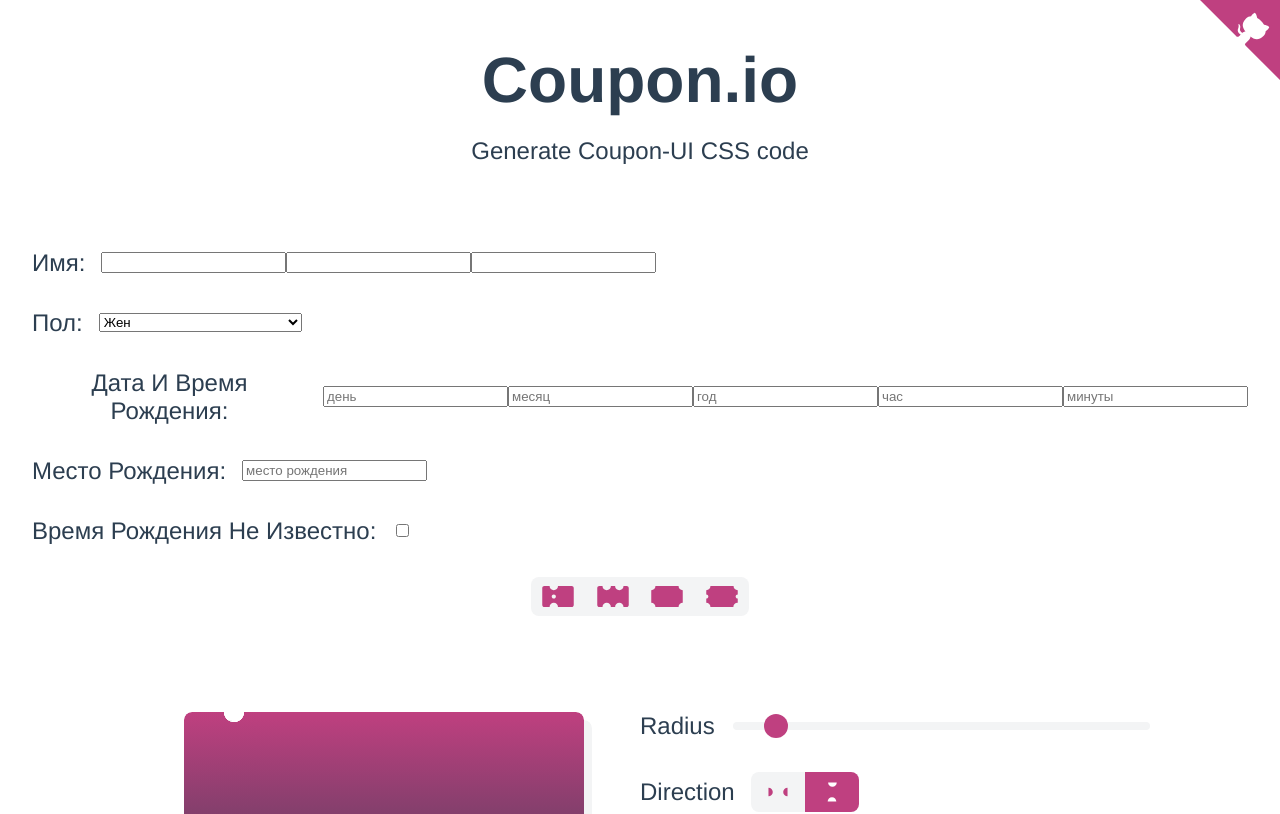
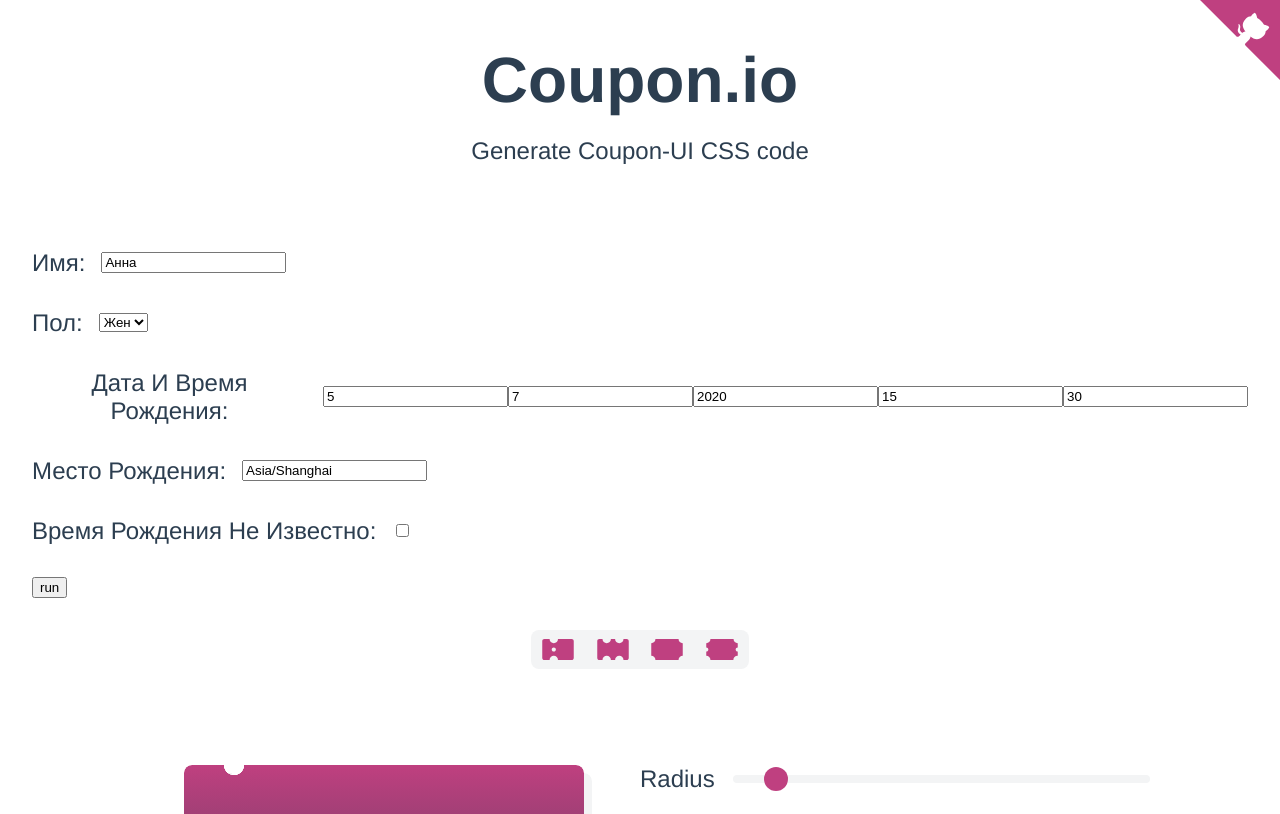
Before and after one commit to bazianna/ru.neoflex.emf, a Vue app in the folder ui-vue/: page / in a window 1280 px wide. Shown: the top 814 px of the page. Built offline with nearby package versions, Linux system fonts and the light colour scheme; no server answers.

Commit message:
add button

```diff
--- a/ui-vue/src/components/main.vue
+++ b/ui-vue/src/components/main.vue
@@ -5,39 +5,41 @@
       <span class="name">Имя:</span>
       <label class="radio">
         <input type="text" v-model="state.name"/>
-        <input type="text" v-model="state.name"/>
-        <input type="text" v-model="state.testState"/>
       </label>
     </section>
 
     <section class="item">
       <span class="name">Пол:</span>
       <label class="radio">
-        <select>
-          <option disabled value="">Выберите один из вариантов</option>
-          <option>Жен</option>
-          <option>Муж</option>
+        <select v-model="state.sex">
+          <option label="Жен" value="2"/>
+          <option label="Муж" value="1"/>
         </select>
       </label>
     </section>
 
     <section class="item">
       <span class="name">Дата и время рождения:</span>
-        <input type="number" placeholder="день" />
-        <input type="number" placeholder="месяц"/>
-        <input type="number" placeholder="год"/>
-        <input type="number" placeholder="час"/>
-        <input type="number" placeholder="минуты"/>
+        <input type="number" placeholder="день" v-model="state.day"/>
+        <input type="number" placeholder="месяц" v-model="state.month"/>
+        <input type="number" placeholder="год" v-model="state.year"/>
+        <input type="number" placeholder="час" v-model="state.hour"/>
+        <input type="number" placeholder="минуты" v-model="state.minutes"/>
     </section>
 
     <section class="item">
       <span class="name">Место рождения:</span>
-      <input type="text" placeholder="место рождения" :value="state.name"/>
+      <input type="text" placeholder="место рождения" v-model="state.placeOfBirth"/>
     </section>
 
     <section class="item">
       <span class="name">Время рождения не известно:</span>
-      <input type="checkbox"/>
+      <input type="checkbox" v-model="state.hourNotKnown"/>
+    </section>
+
+    <section class="item">
+
+      <button @click="getBaZiDate()">run</button>
     </section>
 
 
@@ -63,7 +65,16 @@
     import { reactive, computed } from 'vue'
 
     const state = reactive({
-      name: '',
+      name: 'Анна',
+      day: 5,
+      month: 7,
+      year: 2020,
+      hour: 15,
+      minutes: 30,
+      placeOfBirth: 'Asia/Shanghai',
+      sex: 2,
+      hourNotKnown: false,
+
       type: 'A',
       testState: '',
       testState1: ''
@@ -79,14 +90,8 @@
       }[state.type]
     })
 
-    // const post = fetch("http://jsonplaceholder.typicode.com/posts", { "Content-Type": "application/json" })
-    //     .then(response => response.json())
-    //     .then(data => {
-    //       state.testState = data[1].title
-    //       console.log(data[1].title)
-    //     })
-
-    const get = fetch(`/bazi/natalChart?name="Аня"&minutes=${10}&hour=${5}&day=${25}&month=${3}&year=${2020}&placeOfBirth="Asia/Shanghai"`,
+    const getBaZiDate = () => {
+      fetch(`/bazi/natalChart?name=${state.name}&minutes=${state.minutes}&hour=${state.hour}&day=${state.day}&month=${state.month}&year=${state.year}&placeOfBirth=${state.placeOfBirth}&sex=${state.sex}&hourNotKnown=${state.hourNotKnown}`,
           {
             method: "GET",
             headers: {
@@ -96,9 +101,11 @@
           })
           .then(response => response.json())
           .then(data => {
-          state.testState1 = data
-          console.log(data)
+            const baZiDate = data.contents.find((cont) => cont['eClass'] === 'ru.neoflex.emf.bazi.calendar#//BaZiDate' )
+            state.baZiDate = baZiDate
+            console.log(baZiDate)
           })
+    }
 
 </script>
 <style scoped>
```
Also changed, not shown: 1 other file (tests, documents, lock files or other folders). Lines whose indentation alone changed are shown as unchanged.
